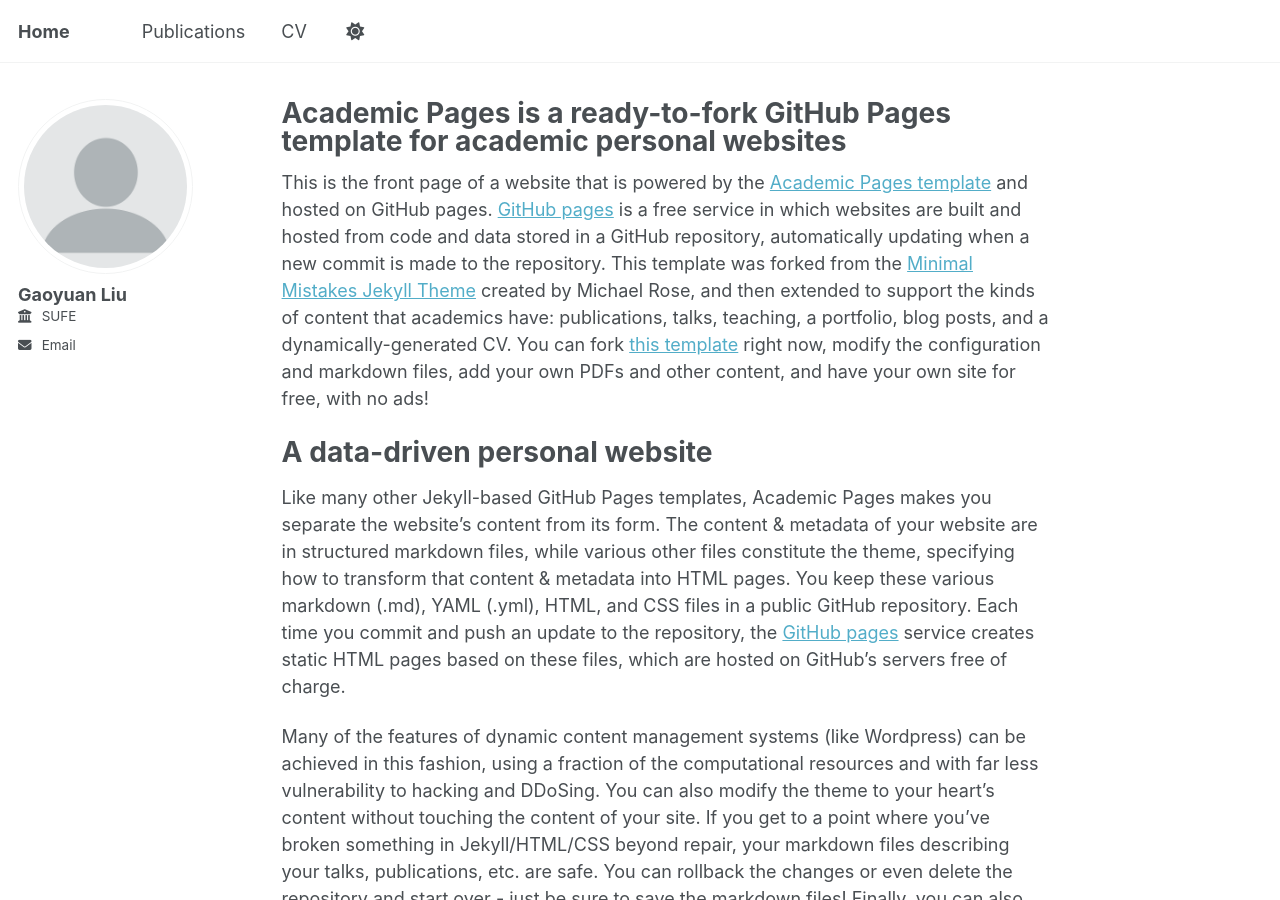
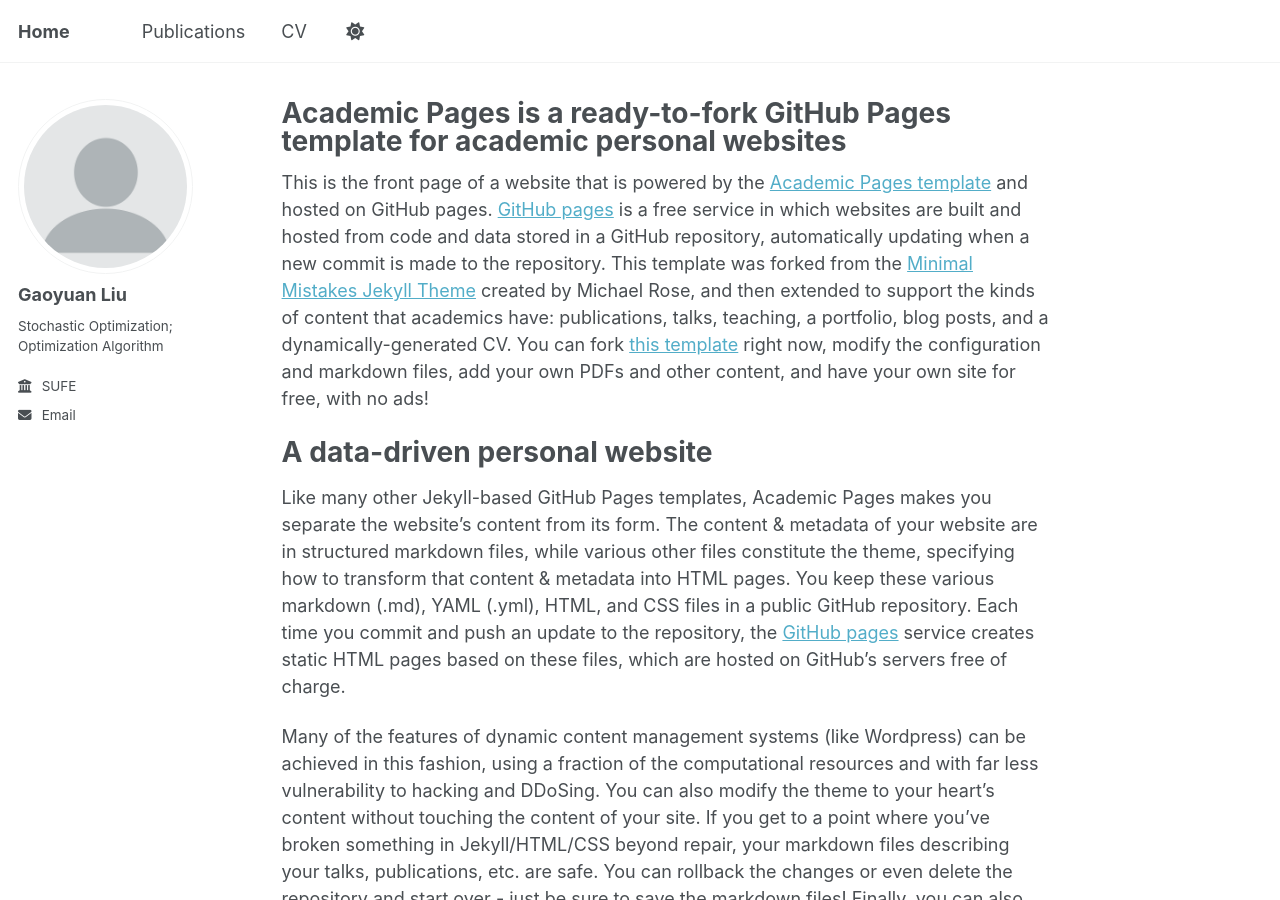
Before and after one commit to liugyyy/liugyyy.github.io, a Jekyll site: the page built from _pages/about.md, in a window 1280 px wide and 900 px high. Built offline with Jekyll 4.4.1, drawn with Linux system fonts in a browser that asks for light colours.

Commit message:
Update _config.yml

```diff
--- a/_config.yml
+++ b/_config.yml
@@ -25,7 +25,7 @@ author:
   avatar           : "profile.png"
   name             : "Gaoyuan Liu"
   pronouns         : # example: "she/her"
-  bio              : #"Short biography for the left-hand sidebar"
+  bio              : "Stochastic Optimization; Optimization Algorithm"
   location         : #"Earth"
   employer         : "SUFE"
   uri              : # URL
```
